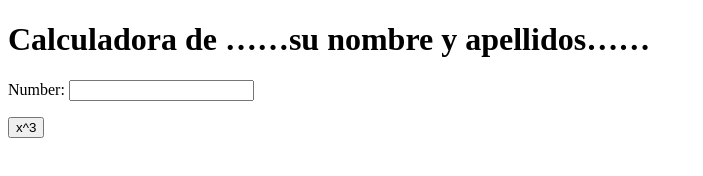
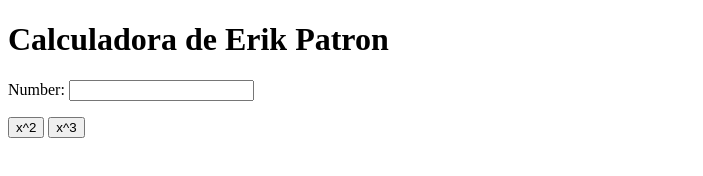
Before and after one commit to erikpatron/my_calculator_2, a plain HTML site: page index.html in a window 1280 px wide. Shown: the whole page, without its empty margins (0-703 px from the left). Drawn offline with Linux system fonts and the light colour scheme.

Commit message:
x^2 button

```diff
--- a/index.html
+++ b/index.html
@@ -6,10 +6,11 @@
    <title>Calculator</title>
 </head>
 <body>
-   <h1>Calculadora de ……su nombre y apellidos……</h1>
+   <h1>Calculadora de Erik Patron</h1>
    Number:
    <input type="text" id="n1">
    <p>
+      <button onclick="square()"> x^2 </button>
       <button onclick="cube()"> x^3 </button>
    </p>
    <script type="text/javascript">
@@ -17,6 +18,10 @@
          var num = document.getElementById("n1");
          num.value = Math.pow(num.value, 3);
       }
+      function square() {
+         var num = document.getElementById("n1");
+         num.value = Math.pow(num.value, 2);
+      }
    </script>
 </body>
 </html>
```
